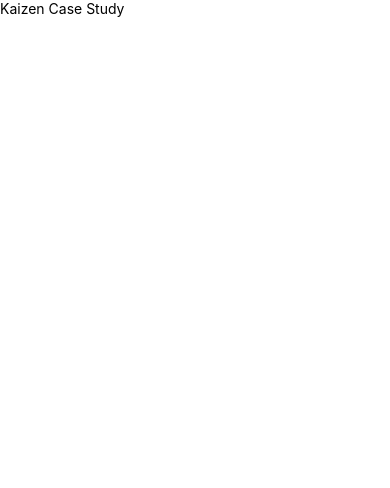
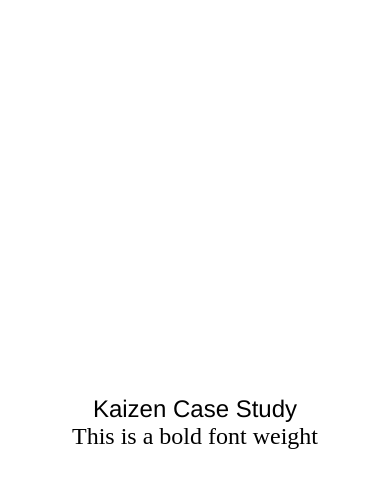
Before and after one commit to mehmetcabbar/kaizen-case, a React Native app: screen / in a window 390 px wide. Shown: the top 488 px of the page. Built offline with nearby package versions, Linux system fonts and the light colour scheme.

Commit message:
add-custom-font-family-to-the-app

```diff
--- a/src/App.tsx
+++ b/src/App.tsx
@@ -1,29 +1,44 @@
 import { useTranslation } from 'react-i18next';
 import {
   SafeAreaView,
-  ScrollView,
   StatusBar,
+  StyleSheet,
   Text,
   View,
 } from 'react-native';
+import { fontFamily } from './utils/constants';
 
 
 const App = () => {
   const { t } = useTranslation();
   return (
-    <SafeAreaView>
+    <SafeAreaView style={styles.container}>
       <StatusBar
         barStyle={'light-content'}
       />
-      <ScrollView
-        contentInsetAdjustmentBehavior="automatic">
-        <View>
-          <Text>{t("kaizen_case_study")}</Text>
-        </View>
-      </ScrollView>
+      <View style={styles.container}>
+        <Text style={styles.regular}>{t("kaizen_case_study")}</Text>
+        <Text style={styles.bold}>{t("kaizen_case_study_bold")}</Text>
+      </View>
     </SafeAreaView>
   );
 };
 
+const styles = StyleSheet.create({
+  container: {
+    flex: 1,
+    justifyContent: 'center',
+    alignItems: 'center',
+  },
+  regular: {
+    fontFamily: fontFamily.REGULAR,
+    fontSize: 24
+  },
+  bold: {
+    fontFamily: fontFamily.BOLD,
+    fontSize: 24
+  }
+})
+
 
 export default App;
--- /dev/null
+++ b/src/utils/constants/fontFamily/index.ts
@@ -0,0 +1,4 @@
+export const fontFamily = {
+    REGULAR: "Helvetica",
+    BOLD: "Helvetica-Bold"
+}
--- /dev/null
+++ b/src/utils/constants/index.ts
@@ -0,0 +1 @@
+export * from './fontFamily';
--- a/src/utils/lang/tr.json
+++ b/src/utils/lang/tr.json
@@ -1,5 +1,6 @@
 {
     "translation": {
-        "kaizen_case_study": "Kaizen Case Study"
+        "kaizen_case_study": "Kaizen Case Study",
+        "kaizen_case_study_bold": "This is a bold font weight"
     }
 }
```
Also changed, not shown: react-native.config.js (added, +7 -0 lines), assets/fonts/Helvetica-Bold.ttf (added), assets/fonts/Helvetica.ttf (added), 6 other files (tests, documents, lock files or other folders).
